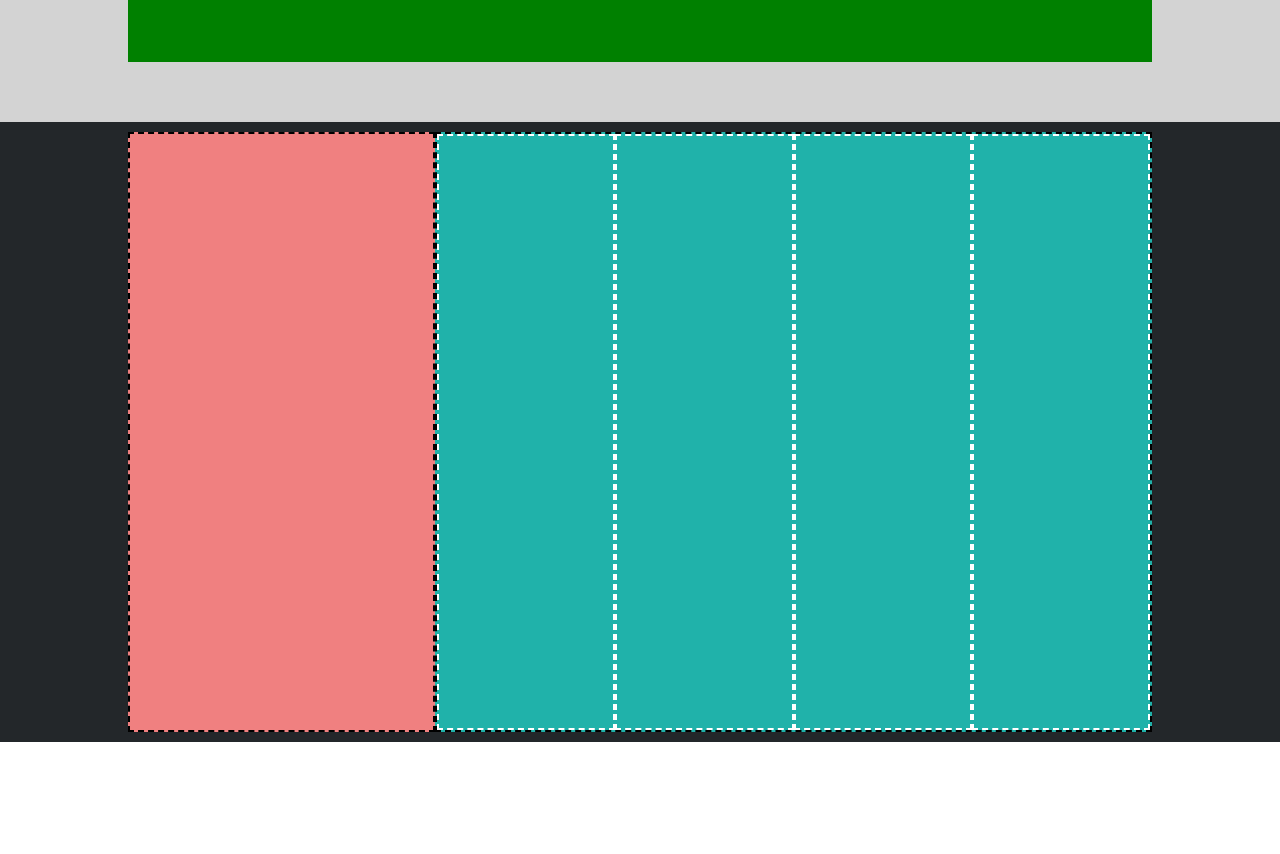
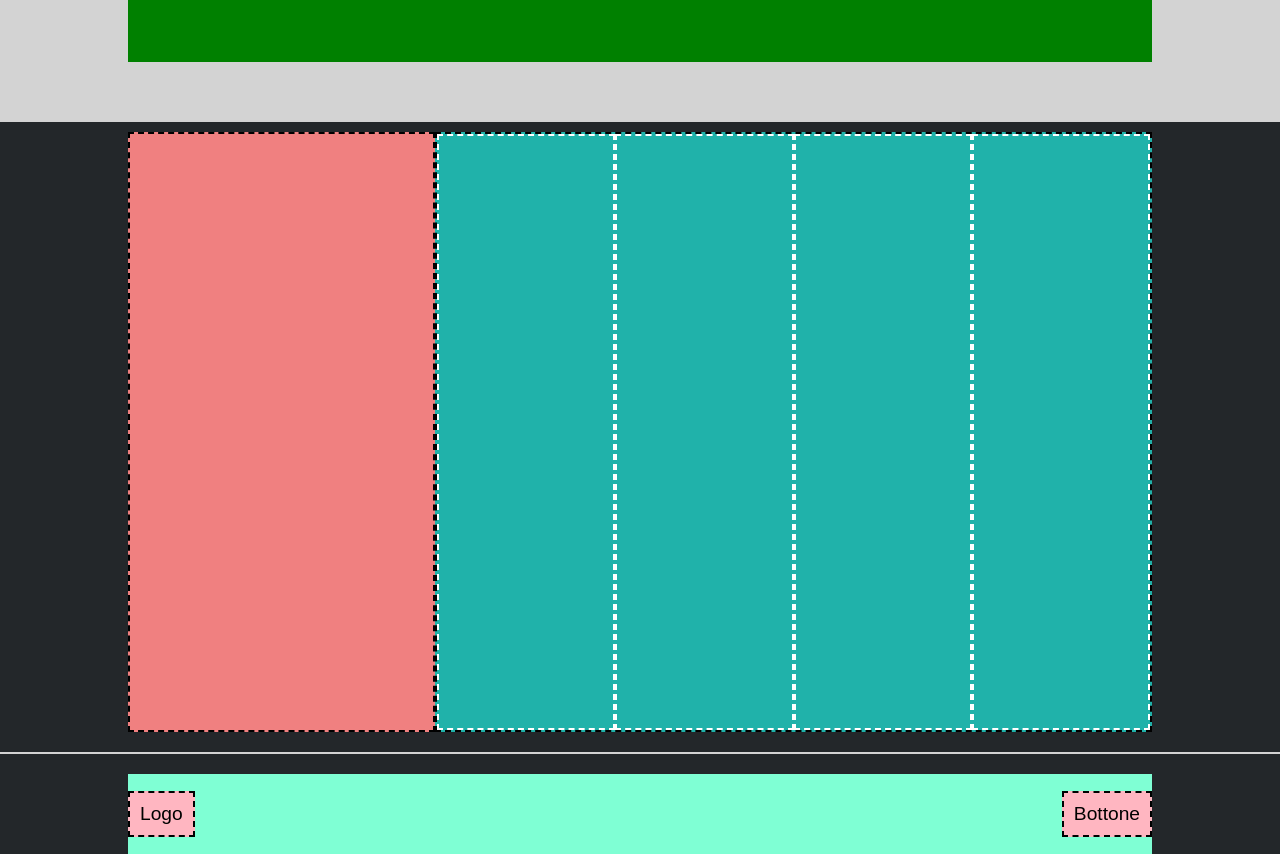
Before and after one commit to lucapolzone/htmlcss-struttura-discord, a plain HTML site: page index.html in a window 1280 px wide. Shown: the part 3680-4534 px from the top of the page. Before the commit the page ends 4422 px from the top, so only its background shows below. Drawn offline with Linux system fonts and the light colour scheme.

Commit message:
add footer second section

```diff
--- a/css/style.css
+++ b/css/style.css
@@ -102,10 +102,20 @@ main section:nth-child(even) {
   height: 900px;
 }
 
+
+/* FOOTER */
+
+
 footer {
   background-color: #23272a;
-  padding: 10px 0;
+  padding-top: 10px;
 }
+
+footer section:first-child {
+  border-bottom: 2px solid #d3d3d3;
+  padding-bottom: 20px;
+}
+
 
 footer .wrapper {
   display: flex;
@@ -131,3 +141,18 @@ footer .grid .column {
   border: 2px dashed #ffffff;
 
 }
+
+footer .bottom {
+  height: 80px;
+  margin-top: 20px;
+  justify-content: center;
+  justify-content: space-between;
+  align-items: center;
+  background-color: #7fffd4;
+}
+
+footer .bottom div {
+  padding: 10px;
+  background-color: #ffb6c1;
+  font-size: 1.2rem;
+}
--- a/index.html
+++ b/index.html
@@ -79,6 +79,12 @@
         </div>
       </div>
     </section>
+    <section>
+      <div class="wrapper bottom">
+        <div class="debug">Logo</div>
+        <div class="debug">Bottone</div>
+      </div>
+    </section>
   </footer>
 </body>
 </html>
```
